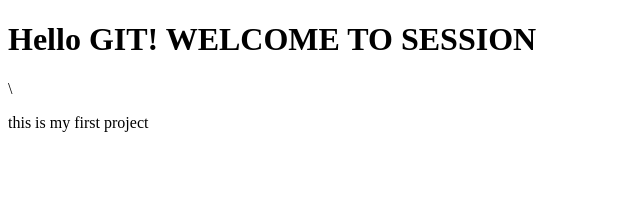
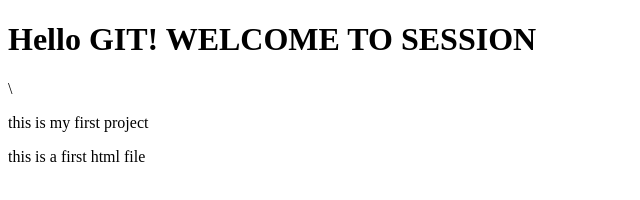
Before and after one commit to lakshmihatti9196-dev/MYPROJECT, a plain HTML site: page index.html in a window 1280 px wide. Shown: the whole page, without its empty margins (0-640 px from the left). Drawn offline with Linux system fonts and the light colour scheme.

Commit message:
Added html file for homepage content 	-- added paragraph text 	-- improved readability

```diff
--- a/index.html
+++ b/index.html
@@ -6,5 +6,6 @@
 <body>
 <h1>Hello GIT! WELCOME TO SESSION</h1>\
 <p>this is my first project</p>
+<p>this is a first html file</p>
 </body>
 </html>
```
